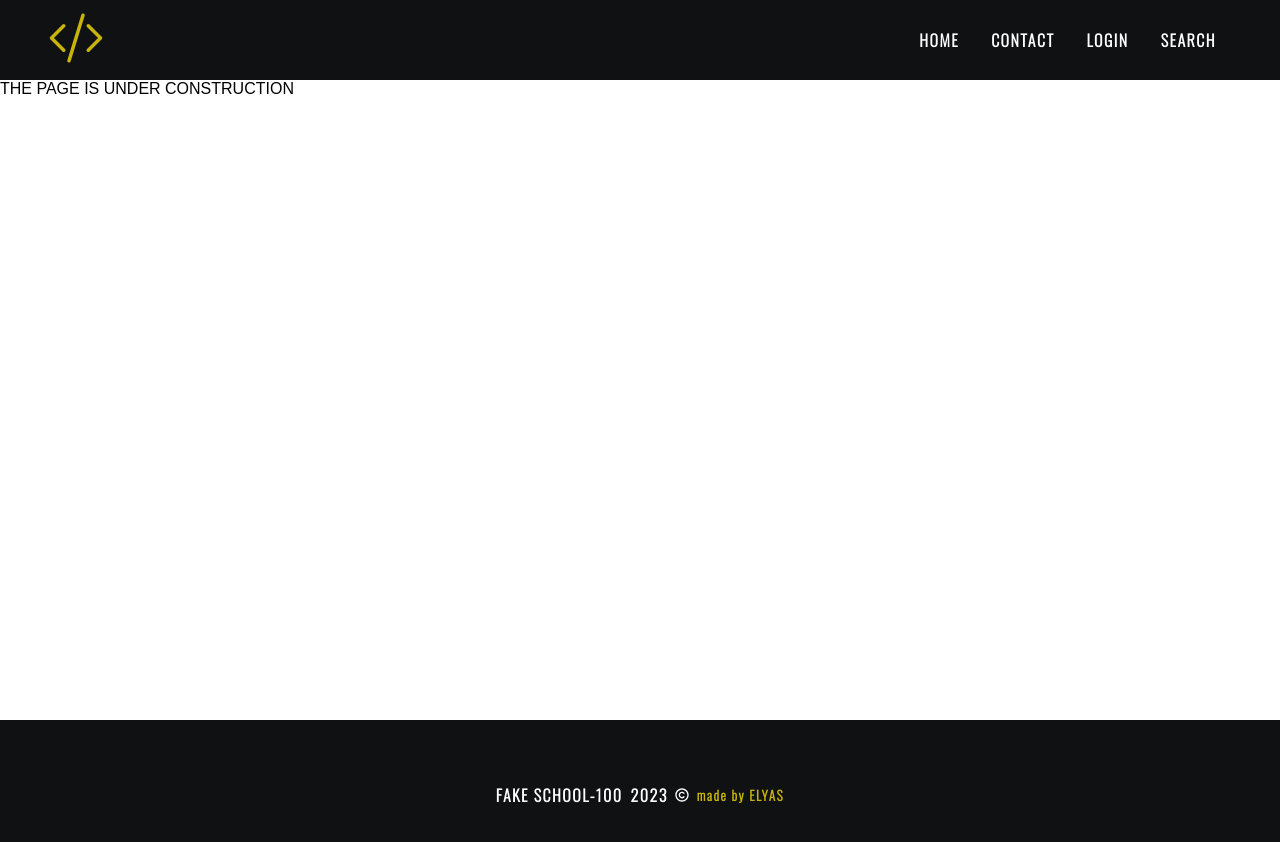
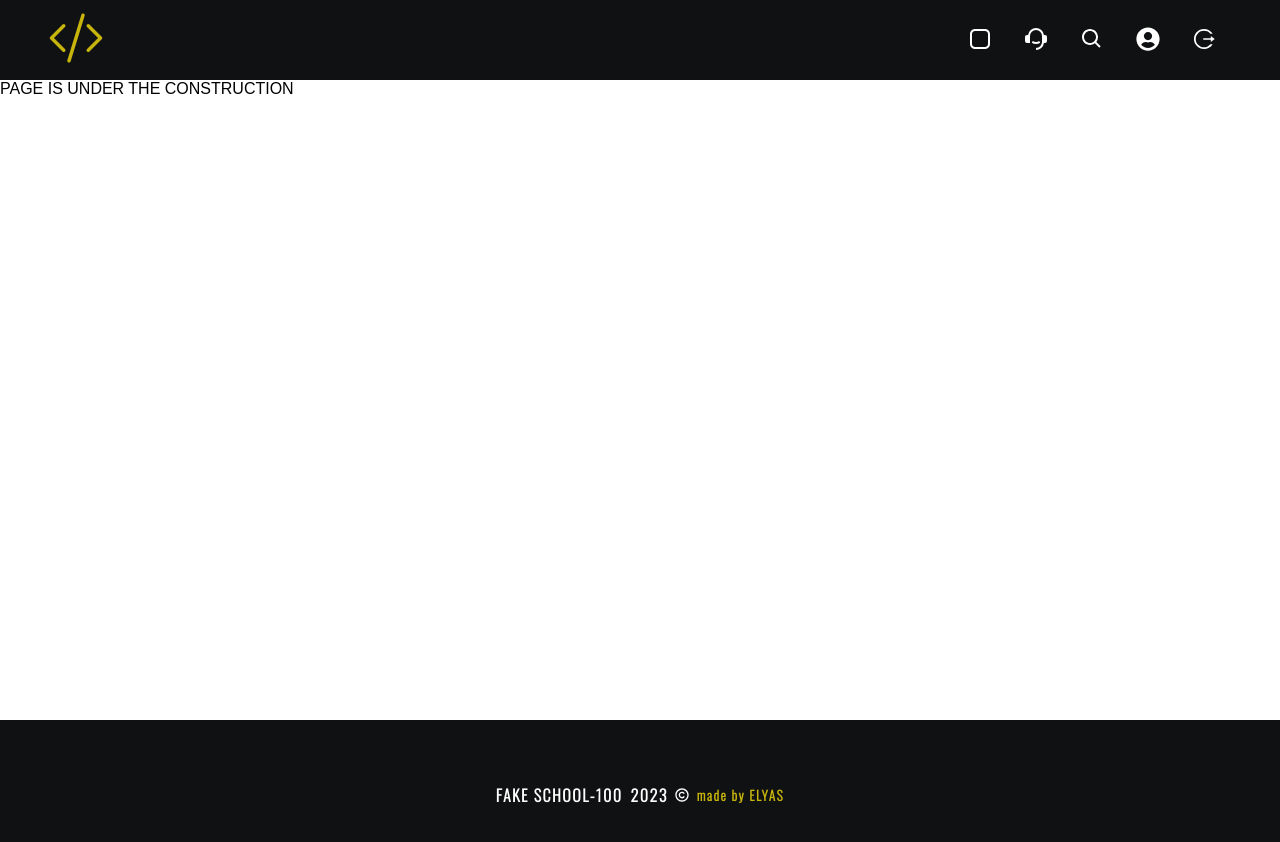
Before and after one commit to elyas84/coursappClient, a React (Create React App) app: page /contact in a window 1280 px wide. Shown: the top 842 px of the page. Built offline with nearby package versions, Linux system fonts and the light colour scheme.

Commit message:
new commit

```diff
--- a/src/App.js
+++ b/src/App.js
@@ -1,6 +1,7 @@
 import React from "react";
 import Header from "./components/layouts/Header";
 import WelcomePage from "./components/pages/WelcomePage";
+import ProfilePage from './components/pages/ProfilePage'
 import LoginPage from "./components/pages/LoginPage";
 import RegisterPage from "./components/pages/RegisterPage";
 import ContactPage from "./components/pages/ContactPage";
@@ -19,6 +20,7 @@ export default function App() {
           <Route path="/login" element={<LoginPage />}></Route>
           <Route path="/register" element={<RegisterPage />}></Route>
           <Route path="/contact" element={<ContactPage />}></Route>
+          <Route path="/profile" element={<ProfilePage />}></Route>
           <Route path="/search" element={<SearchPage />}></Route>
           <Route path="/course/:id" element={<ProgramDetailsPage />}></Route>
           <Route path="*" element={<ErrorPage />}></Route>
--- a/src/components/layouts/AlertMessage.js
+++ b/src/components/layouts/AlertMessage.js
@@ -5,7 +5,7 @@ const Container = styled.div`
   height: 100%;
 `;
 const ErrorContainer = styled.div`
-  width: 300px;
+  width: 100%;
   background-color: #244c91;
   font-family: "Oswald", sans-serif;
   font-family: "Rajdhani", sans-serif;
@@ -14,6 +14,7 @@ const ErrorContainer = styled.div`
   font-weight: bold;
   letter-spacing: 1px;
   border-radius: 3px;
+  text-align: center;
 `;
 export default function AlertMessage({ children }) {
   return (
--- a/src/components/layouts/Header.js
+++ b/src/components/layouts/Header.js
@@ -1,8 +1,15 @@
 import React from "react";
 import styled from "styled-components";
-import { navitems } from "../../utilData";
+import {
+  navitemsForAdmin,
+  navitemsForUser,
+  navitemsPublic,
+} from "../../utilData";
 import { Link } from "react-router-dom";
 import { BsCodeSlash } from "react-icons/bs";
+import { useSelector, useDispatch } from "react-redux";
+import { logout } from "../../redux/actions/userAction";
+
 // CSS will be placed here.
 const Container = styled.div`
   width: 100%;
@@ -46,11 +53,11 @@ const LI = styled.li`
     color: #436db0;
   }
   a {
-    text-transform: uppercase;
     color: #fff;
     font-weight: bolder;
     font-family: "Oswald", sans-serif;
     letter-spacing: 1.5px;
+    font-size: 1.5rem;
   }
   a:hover {
     color: #436db0;
@@ -71,19 +78,71 @@ const LI = styled.li`
 `;
 
 export default function Header() {
+  const dispatch = useDispatch();
+  const userLogin = useSelector((state) => state.userLogin);
+  const { userInfo } = userLogin;
+
+  const logoutHandler = () => {
+    dispatch(logout());
+  };
+
   return (
     <Container>
       <Navbar>
         <LOGO>
           <Link to="/">{<BsCodeSlash></BsCodeSlash>}</Link>
         </LOGO>
+        <UL>
+          {userInfo && userInfo.isAdmin
+            ? navitemsForAdmin.map((navItem, i) =>
+                navItem.title === "logout" ? (
+                  <LI
+                    key={i}
 
-        <UL>
-          {navitems.map((item, i) => (
-            <LI key={i}>
-              <Link to={item.path}>{item.title}</Link>
-            </LI>
-          ))}
+                    onClick={() => {
+                      logoutHandler();
+                    }}
+                  >
+                    <Link title={navItem.title} to={navItem.path}>
+                      {navItem.icon}
+                    </Link>
+                  </LI>
+                ) : (
+                  <LI key={i}>
+                    <Link title={navItem.title} to={navItem.path}>
+                      {navItem.icon}
+                    </Link>
+                  </LI>
+                )
+              )
+            : userInfo && !userInfo.isAdmin
+            ? navitemsForUser.map((navItem, i) =>
+                navItem.title === "logout" ? (
+                  <LI
+                    key={i}
+                    onClick={() => {
+                      logoutHandler();
+                    }}
+                  >
+                    <Link title={navItem.title} to={navItem.path}>
+                      {navItem.icon}
+                    </Link>
+                  </LI>
+                ) : (
+                  <LI key={i}>
+                    <Link title={navItem.title} to={navItem.path}>
+                      {navItem.icon}
+                    </Link>
+                  </LI>
+                )
+              )
+            : navitemsPublic.map((navItem, i) => (
+                <LI key={i}>
+                  <Link title={navItem.title} to={navItem.path}>
+                    {navItem.icon}
+                  </Link>
+                </LI>
+              ))}
         </UL>
       </Navbar>
     </Container>
--- a/src/components/layouts/ProgeamListCard.js
+++ b/src/components/layouts/ProgeamListCard.js
@@ -118,7 +118,7 @@ export default function ProgeamListCard({ item }) {
         </Overlay>
         <CardHeader>{item.title}</CardHeader>
         <CardBody>
-          <CardImg src={item.image} alt="image" />
+          <CardImg src={item.image} alt="image" loading="lazy"/>
         </CardBody>
         <CardFooter>
           <Price>{item.price} €</Price>
--- a/src/components/pages/ContactPage.js
+++ b/src/components/pages/ContactPage.js
@@ -2,6 +2,6 @@ import React from 'react'
 
 export default function ContactPage() {
   return (
-    <div>THE PAGE IS UNDER CONSTRUCTION</div>
+    <div>PAGE IS UNDER THE CONSTRUCTION</div>
   )
 }
--- a/src/components/pages/ProgramDetailsPage.js
+++ b/src/components/pages/ProgramDetailsPage.js
@@ -119,7 +119,7 @@ export default function ProgramDetailsPage() {
     try {
       setLoading(true);
       const res = await axios
-        .get("https://fake-school-100-backend.onrender.com/api/curriculums/" + curriculumId)
+        .get("http://localhost:5000/api/curriculums/" + curriculumId)
         .catch((err) => {
           setError(err.response && err.response.data.message);
         });
--- a/src/components/pages/SearchPage.js
+++ b/src/components/pages/SearchPage.js
@@ -5,7 +5,7 @@ import axios from "axios";
 import Spinner from "../layouts/Spinner";
 import SearchResultCard from "../layouts/SearchResultCard";
 import ErrorMessage from "../layouts/ErrorMessage";
-import { Link } from "react-router-dom";
+import { Link, useLocation } from "react-router-dom";
 const Container = styled.div`
   width: 100%;
   height: 100%;
@@ -120,7 +120,7 @@ export default function SearchPage() {
     try {
       setLoading(true);
       const res = await axios
-        .get("https://fake-school-100-backend.onrender.com/api/curriculums?search=" + search)
+        .get("http://localhost:5000/api/curriculums?search=" + search)
         .catch((err) => {
           setError(err.response && err.response.data.message);
         });
--- /dev/null
+++ b/src/store.js
@@ -0,0 +1,57 @@
+import { createStore, combineReducers, applyMiddleware } from "redux";
+import thunk from "redux-thunk";
+import { composeWithDevTools } from "redux-devtools-extension";
+
+// import from reducers
+import {
+  userLoginReducer,
+  userDetailsReducer,
+  userUpdateProfileReducer,
+  userResetPasswordReducer,
+  userRegisterReducer
+} from "./redux/reducers/userReducer";
+
+import {
+  courseListReducer,
+  courseDeleteReducer,
+  courseCreateReducer,
+  courseViewReducer,
+  courseEditReducer,
+  courseDetailsReducer,
+} from "./redux/reducers/courseReducer";
+
+import {
+  testimonialsListReducer,
+} from "./redux/reducers/testimonialReducer";
+
+const reducer = combineReducers({
+  resgister: userRegisterReducer,
+  userLogin: userLoginReducer,
+  userDetails: userDetailsReducer,
+  userProfileUpdate: userUpdateProfileReducer,
+  userResetPassword: userResetPasswordReducer,
+  courseList: courseListReducer,
+  courseDelete: courseDeleteReducer,
+  courseCreate: courseCreateReducer,
+  courseView: courseViewReducer,
+  courseEdit: courseEditReducer,
+  courseDetails: courseDetailsReducer,
+  testimonialList: testimonialsListReducer
+});
+
+const userLocalStorage  = localStorage.getItem("userInfo")
+  ? JSON.parse(localStorage.getItem("userInfo"))
+  : [];
+
+const initialState = {
+  userLogin: { userInfo: userLocalStorage  },
+};
+
+const middleware = [thunk];
+const store = createStore(
+  reducer,
+  initialState,
+  composeWithDevTools(applyMiddleware(...middleware))
+);
+
+export default store;
--- a/src/utilData.js
+++ b/src/utilData.js
@@ -1,23 +1,90 @@
+import { BiSquareRounded, BiSearch } from "react-icons/bi";
+import { RiCustomerService2Fill } from "react-icons/ri";
+import { FiUserPlus } from "react-icons/fi";
+import { AiOutlineLogout, AiOutlineLogin } from "react-icons/ai";
+import { FaUserCircle } from "react-icons/fa";
 
-export const navitems = [
+export const navitemsPublic = [
   {
     path: "/",
+    icon: <BiSquareRounded />,
     title: "home",
   },
   {
     path: "/contact",
+    icon: <RiCustomerService2Fill />,
     title: "contact",
+  },
+
+  {
+    path: "/search",
+    icon: <BiSearch />,
+    title: "search",
   },
   {
     path: "/login",
+    icon: <AiOutlineLogin />,
     title: "login",
+  },
+];
+export const navitemsForAdmin = [
+  {
+    path: "/",
+    icon: <BiSquareRounded />,
+    title: "home",
+  },
+  {
+    path: "/register",
+    icon: <FiUserPlus />,
+    title: "register",
+  },
+
+  {
+    path: "/profile",
+    icon: <FaUserCircle />,
+    title: "profile",
   },
   {
     path: "/search",
+    icon: <BiSearch />,
     title: "search",
+  },
+  {
+    path: "/",
+    icon: <AiOutlineLogout />,
+    title: "logout",
   },
 ];
 
+export const navitemsForUser = [
+  {
+    path: "/",
+    icon: <BiSquareRounded />,
+    title: "home",
+  },
+  {
+    path: "/contact",
+    icon: <RiCustomerService2Fill />,
+    title: "contact",
+  },
+
+  {
+    path: "/search",
+    icon: <BiSearch />,
+    title: "search",
+  },
+  {
+    path: "/profile",
+
+    icon: <FaUserCircle />,
+    title: "profile",
+  },
+  {
+    path: "/",
+    icon: <AiOutlineLogout />,
+    title: "logout",
+  },
+];
 export const welcomePageBg = {
   image:
     "https://images.unsplash.com/photo-1560317620-1ba88ae56e7b?ixlib=rb-4.0.3&ixid=MnwxMjA3fDB8MHxwaG90by1wYWdlfHx8fGVufDB8fHx8&auto=format&fit=crop&w=1472&q=80",
```
Also changed, not shown: src/components/layouts/Form.js (+6 -4 lines), src/components/pages/WelcomePage.js (+37 -49 lines), src/index.js (+9 -7 lines).
